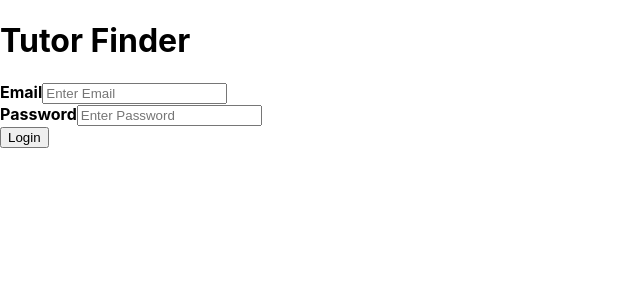
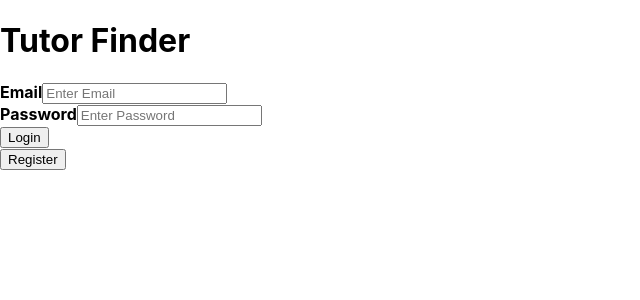
Before and after one commit to Skydddoogg/soa2019_group2, a React (Create React App) app in the folder client/app/: page /register/tutor in a window 1280 px wide. Shown: the top 300 px of the page, without its empty margins (0-640 px from the left). Built offline with nearby package versions, Linux system fonts and the light colour scheme.

Commit message:
Add main page for registerations

```diff
--- a/client/app/package.json
+++ b/client/app/package.json
@@ -5,6 +5,8 @@
   "dependencies": {
     "react": "^16.8.2",
     "react-dom": "^16.8.2",
+    "react-router": "^5.0.0",
+    "react-router-dom": "^5.0.0",
     "react-scripts": "^2.1.8"
   },
   "scripts": {
--- a/client/app/src/index.js
+++ b/client/app/src/index.js
@@ -2,7 +2,7 @@ import React from 'react';
 import ReactDOM from 'react-dom';
 import './index.css';
 import * as serviceWorker from './serviceWorker';
-import RegisterForTutor from './registerForTutor';
+import Register from './register';
 import Login from './login';
 
 ReactDOM.render(<Login />, document.getElementById('root'));
--- a/client/app/src/login.js
+++ b/client/app/src/login.js
@@ -1,6 +1,25 @@
 import React, { Component } from 'react';
+import { BrowserRouter, Route, Link, Redirect } from "react-router-dom";
+import RegisterForTutor from './registerForTutor';
 
 class Login extends Component {
+
+    state = {
+      redirect: false
+    }
+
+    setRedirect = () => {
+      this.setState({
+        redirect: true
+      })
+    }
+
+    renderRedirect = () => {
+      if (this.state.redirect) {
+        return <Redirect to='/register/' />
+      }
+    }
+
     render() {
       return (
         <div className="Login">
@@ -15,6 +34,10 @@ class Login extends Component {
 
                   <button type="submit" class="registerbtn">Login</button>
               </form>
+              <div>
+                {this.renderRedirect()}
+                <button onClick={this.setRedirect}>Register</button>
+              </div>
           </header>
         </div>
       );
--- /dev/null
+++ b/client/app/src/register.js
@@ -0,0 +1,24 @@
+import React, { Component } from 'react';
+import RegisterForStudent from './registerForStudent';
+import RegisterForTutor from './registerForTutor';
+import {Link, Route, BrowserRouter} from 'react-router-dom';
+
+class Register extends Component {
+    render() {
+      return (
+        <div className="Register">
+          <header className="Register-header">
+              <h1>สมัครสมาชิก</h1>
+              <BrowserRouter>
+                    <Link to="/register/student/">นักเรียน</Link><br/>
+                    <Link to="/register/tutor/">ติวเตอร์</Link>
+                    <Route path="/register/student/" component={RegisterForStudent} />
+                    <Route path="/register/tutor/" component={RegisterForTutor} />
+              </BrowserRouter>
+          </header>
+        </div>
+      );
+    }
+  }
+
+  export default Register;
```
Also changed, not shown: 1 other file (tests, documents, lock files or other folders).
